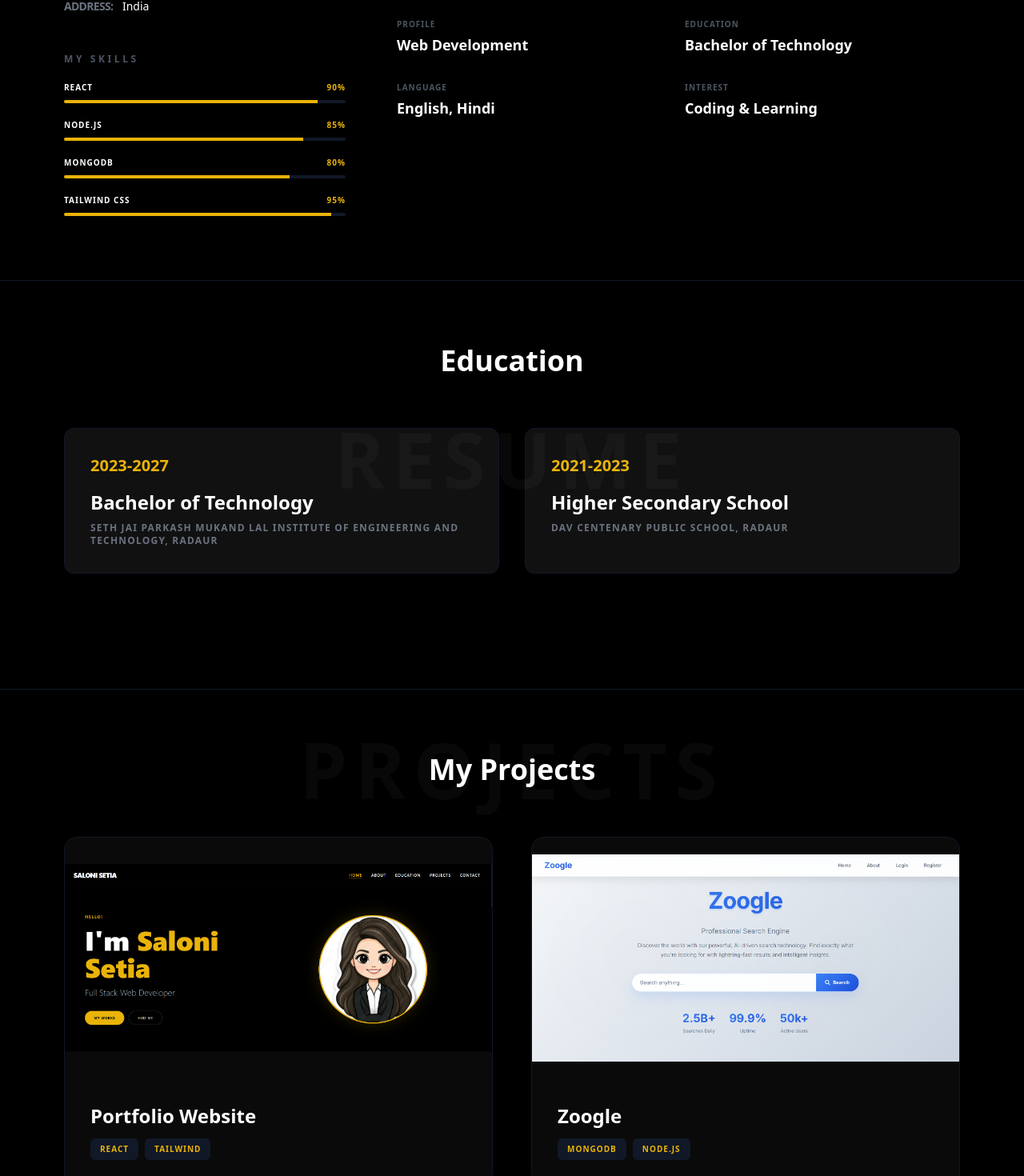
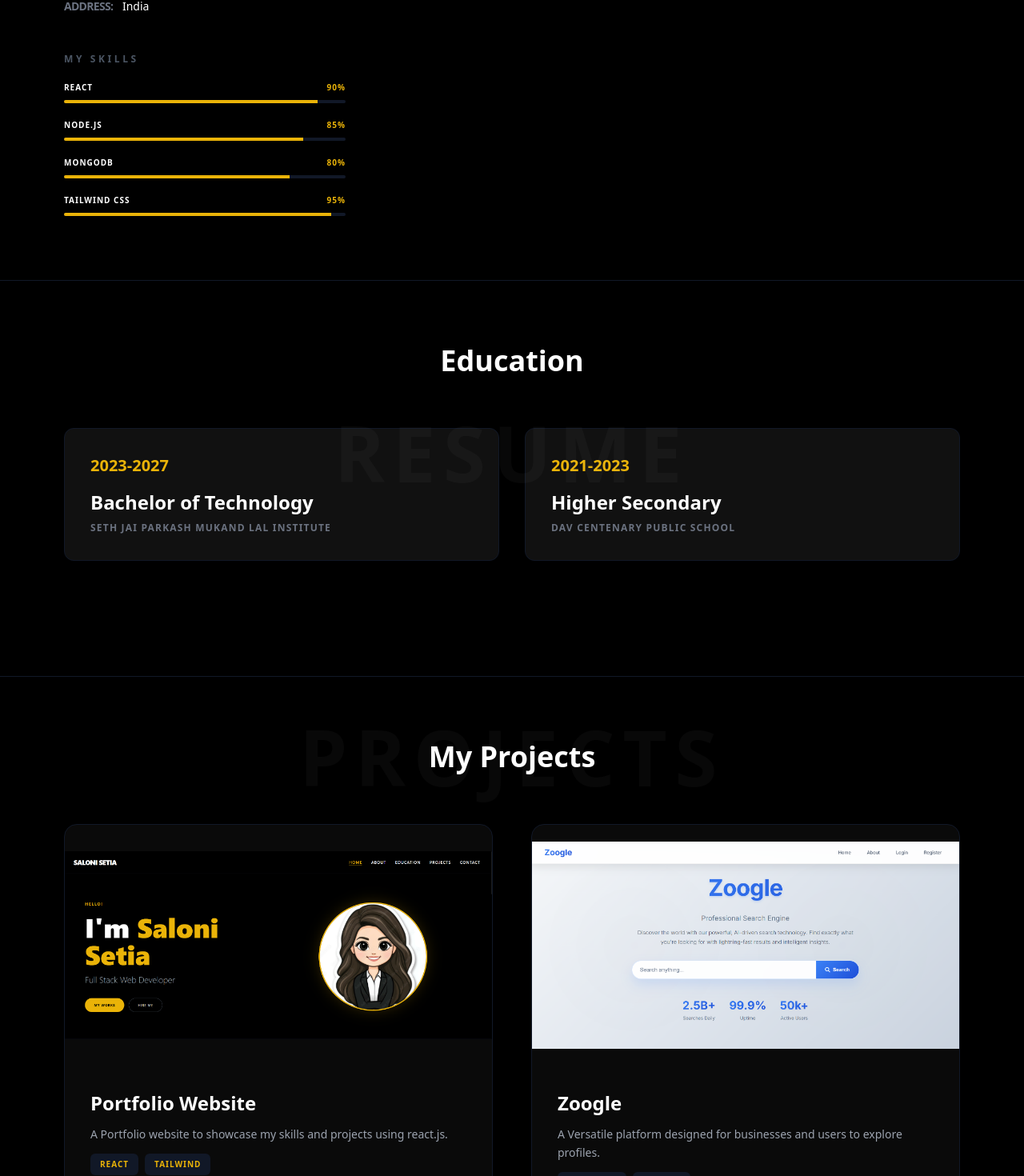
Before and after one commit to salonisetia/Portfolio, a React (Create React App) app: page / in a window 1280 px wide. Shown: the part 1020-2490 px from the top of the page at 80% size. Built offline with nearby package versions, Linux system fonts and the light colour scheme.

Commit message:
Fix: add project link

```diff
--- a/src/Home.js
+++ b/src/Home.js
@@ -10,9 +10,9 @@ function Home() {
     e.preventDefault();
 
     const templateParams = {
-      from_name: name,     // matches {{from_name}} in dashboard
-      from_email: email,   // matches {{from_email}} in dashboard
-      message: description, // matches {{message}} in dashboard
+      from_name: name,
+      from_email: email,
+      message: description,
     };
 
     emailjs.send(
@@ -30,7 +30,7 @@ function Home() {
     })
     .catch((err) => {
       console.error('FAILED...', err);
-      alert("Failed to send message. Please ensure you checked the 'Send email on your behalf' box when connecting Gmail in EmailJS.");
+      alert("Failed to send message.");
     });
   };
 
@@ -56,23 +56,14 @@ function Home() {
           <h2 className="text-6xl md:text-8xl font-black leading-tight">
             I'm <span className="text-yellow-500">Saloni<br/>Setia</span>
           </h2>
-          <h3 className="text-2xl md:text-3xl font-light text-gray-400">
-            Full Stack Web Developer
-          </h3>
+          <h3 className="text-2xl md:text-3xl font-light text-gray-400">Full Stack Web Developer</h3>
           <div className="flex space-x-4 pt-6">
-            <button className="bg-yellow-500 text-black font-bold px-8 py-4 rounded-full hover:bg-yellow-400 transition uppercase text-xs tracking-widest">
-              Resume
-            </button>
+            <button className="bg-yellow-500 text-black font-bold px-8 py-4 rounded-full hover:bg-yellow-400 transition uppercase text-xs tracking-widest">Resume</button>
           </div>
         </div>
-
         <div className="md:w-1/2 mt-12 md:mt-0 flex justify-center">
           <div className="w-64 h-64 md:w-96 md:h-96 bg-gray-900 rounded-full border-4 border-yellow-500 overflow-hidden shadow-[0_0_50px_rgba(234,179,8,0.2)]">
-            <img
-              src="/Uploads/picture.png"
-              alt="Saloni Profile"
-              className="w-full h-full object-cover hover:grayscale-0 transition duration-500"
-            />
+            <img src="/Uploads/picture.png" alt="Saloni Profile" className="w-full h-full object-cover hover:grayscale-0 transition duration-500" />
           </div>
         </div>
       </header>
@@ -82,54 +73,32 @@ function Home() {
         <div className="flex flex-col md:flex-row gap-16 items-start">
           <div className="md:w-1/3 space-y-8">
             <div className="relative">
-              <img
-                src="/Uploads/picture.png"
-                alt="Profile Thumbnail"
-                className="w-32 h-32 rounded-full border-4 border-yellow-500 object-cover"
-              />
+              <img src="/Uploads/picture.png" alt="Profile Thumbnail" className="w-32 h-32 rounded-full border-4 border-yellow-500 object-cover" />
               <div className="mt-6 space-y-3 text-sm">
                 <p><span className="text-gray-500 font-bold uppercase tracking-tighter mr-2">Name:</span> Saloni Setia</p>
                 <p><span className="text-gray-500 font-bold uppercase tracking-tighter mr-2">Job Role:</span> Full Stack Developer</p>
                 <p><span className="text-gray-500 font-bold uppercase tracking-tighter mr-2">Address:</span> India</p>
               </div>
             </div>
-
             <div className="space-y-5 pt-4">
               <h4 className="text-xs font-black uppercase tracking-[0.3em] text-gray-600">My Skills</h4>
-              {[
-                { name: 'React', level: '90%' },
-                { name: 'Node.js', level: '85%' },
-                { name: 'MongoDB', level: '80%' },
-                { name: 'Tailwind CSS', level: '95%' }
-              ].map((skill, index) => (
+              {[{ name: 'React', level: '90%' }, { name: 'Node.js', level: '85%' }, { name: 'MongoDB', level: '80%' }, { name: 'Tailwind CSS', level: '95%' }].map((skill, index) => (
                 <div key={index} className="space-y-2">
                   <div className="flex justify-between text-[10px] font-black uppercase tracking-widest">
                     <span>{skill.name}</span>
                     <span className="text-yellow-500">{skill.level}</span>
                   </div>
                   <div className="w-full bg-gray-900 h-1 rounded-full overflow-hidden">
-                    <div
-                      className="bg-yellow-500 h-full transition-all duration-1000"
-                      style={{ width: skill.level }}
-                    ></div>
+                    <div className="bg-yellow-500 h-full transition-all duration-1000" style={{ width: skill.level }}></div>
                   </div>
                 </div>
               ))}
             </div>
           </div>
-
           <div className="md:w-2/3 relative">
             <h2 className="text-7xl md:text-9xl font-black text-white/[0.03] absolute -top-10 -left-4 pointer-events-none uppercase tracking-widest">About</h2>
             <h3 className="text-4xl font-black mb-8 relative z-10">About Me</h3>
-            <p className="text-gray-400 leading-relaxed text-lg mb-10">
-              I am a dedicated Full Stack Web Developer focused on building clean, scalable, and user-centric applications. Using the MERN stack, I transform creative designs into functional code.
-            </p>
-            <div className="grid grid-cols-1 sm:grid-cols-2 gap-y-8 gap-x-4 border-t border-gray-900 pt-10">
-              <div><p className="text-gray-600 text-[10px] uppercase font-black tracking-widest mb-1">Profile</p><p className="font-bold text-lg">Web Development</p></div>
-              <div><p className="text-gray-600 text-[10px] uppercase font-black tracking-widest mb-1">Education</p><p className="font-bold text-lg">Bachelor of Technology</p></div>
-              <div><p className="text-gray-600 text-[10px] uppercase font-black tracking-widest mb-1">Language</p><p className="font-bold text-lg">English, Hindi</p></div>
-              <div><p className="text-gray-600 text-[10px] uppercase font-black tracking-widest mb-1">Interest</p><p className="font-bold text-lg">Coding & Learning</p></div>
-            </div>
+            <p className="text-gray-400 leading-relaxed text-lg mb-10">I am a dedicated Full Stack Web Developer focused on building clean, scalable, and user-centric applications. Using the MERN stack, I transform creative designs into functional code.</p>
           </div>
         </div>
       </section>
@@ -140,10 +109,7 @@ function Home() {
           <h2 className="text-6xl md:text-8xl font-black text-white/[0.03] absolute left-0 right-0 top-1/2 -translate-y-1/2 pointer-events-none uppercase tracking-widest">Resume</h2>
           <h3 className="text-4xl font-black relative z-10">Education</h3>
           <div className="grid grid-cols-1 md:grid-cols-2 gap-8 mt-16">
-            {[
-              { year: '2023-2027', degree: 'Bachelor of Technology', school: 'Seth Jai Parkash Mukand Lal Institute of Engineering and Technology, Radaur' },
-              { year: '2021-2023', degree: 'Higher Secondary School', school: 'DAV Centenary Public School, Radaur' }
-            ].map((edu, index) => (
+            {[{ year: '2023-2027', degree: 'Bachelor of Technology', school: 'Seth Jai Parkash Mukand Lal Institute' }, { year: '2021-2023', degree: 'Higher Secondary', school: 'DAV Centenary Public School' }].map((edu, index) => (
               <div key={index} className="bg-[#111111] p-8 rounded-xl border border-gray-900 hover:border-yellow-500 text-left group">
                 <span className="text-yellow-500 font-black text-xl mb-4 block">{edu.year}</span>
                 <h4 className="text-2xl font-bold mb-2 group-hover:text-yellow-500 transition-colors">{edu.degree}</h4>
@@ -163,20 +129,33 @@ function Home() {
           </div>
           <div className="grid grid-cols-1 md:grid-cols-2 gap-12">
             {[
-              { title: 'Portfolio Website', img: '/Uploads/portfolio.png', tech: ['React', 'Tailwind'] },
-              { title: 'Zoogle', img: '/Uploads/zoogle.png', tech: ['MongoDB', 'Node.js'] }
+              {
+                title: 'Portfolio Website',
+                img: '/Uploads/portfolio.png',
+                tech: ['React', 'Tailwind'],
+                link: 'https://portfolio-delta-nine-28.vercel.app',
+                description: 'A Portfolio website to showcase my skills and projects using react.js.'
+              },
+              {
+                title: 'Zoogle',
+                img: '/Uploads/zoogle.png',
+                tech: ['MongoDB', 'Node.js'],
+                link: 'https://github.com/salonisetia/Zoogle-',
+                description: 'A Versatile platform designed for businesses and users to explore profiles.'
+              }
             ].map((project, index) => (
-              <div key={index} className="group overflow-hidden rounded-2xl bg-[#0a0a0a] border border-gray-900 hover:border-yellow-500">
+              <a key={index} href={project.link} target="_blank" rel="noopener noreferrer" className="group overflow-hidden rounded-2xl bg-[#0a0a0a] border border-gray-900 hover:border-yellow-500 block">
                 <img src={project.img} alt={project.title} className="w-full aspect-video object-contain" />
                 <div className="p-8">
                   <h4 className="text-2xl font-bold mb-3 group-hover:text-yellow-500">{project.title}</h4>
+                  <p className="text-gray-400 text-sm leading-relaxed mb-3">{project.description}</p>
                   <div className="flex gap-2">
                     {project.tech.map((t, i) => (
                       <span key={i} className="text-[10px] font-black uppercase tracking-widest bg-gray-900 text-yellow-500 px-3 py-1.5 rounded-md">{t}</span>
                     ))}
                   </div>
                 </div>
-              </div>
+              </a>
             ))}
           </div>
         </div>
```
